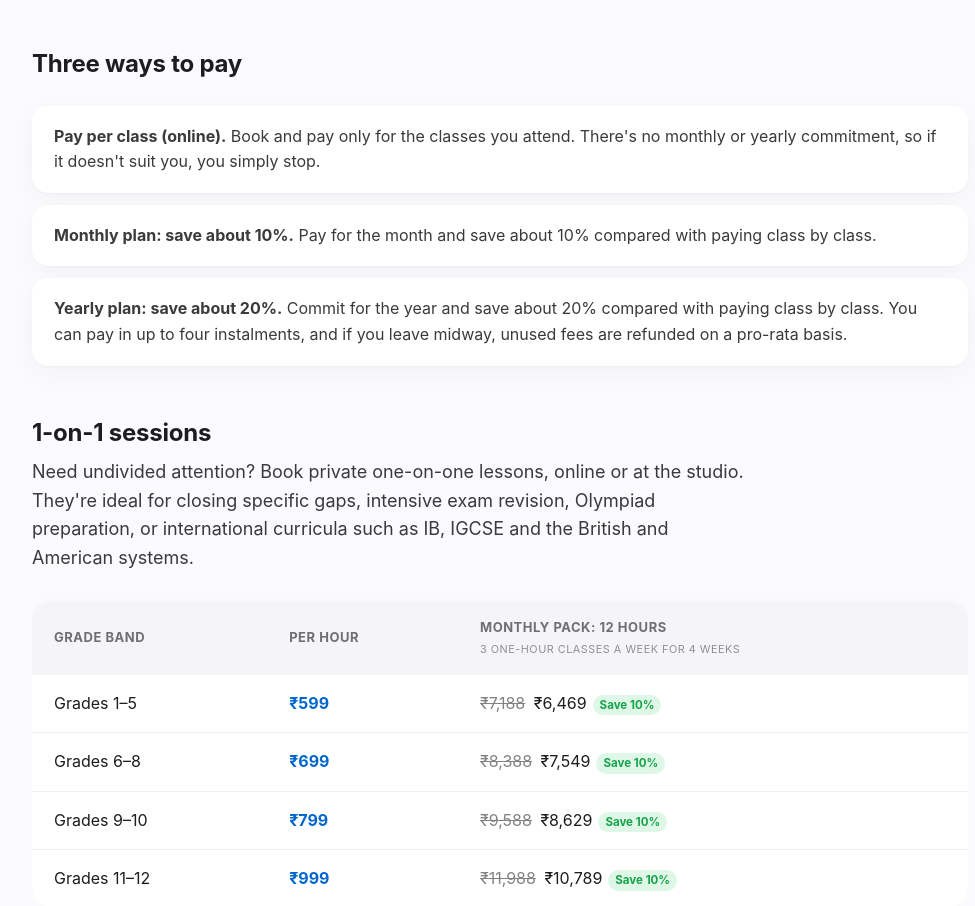
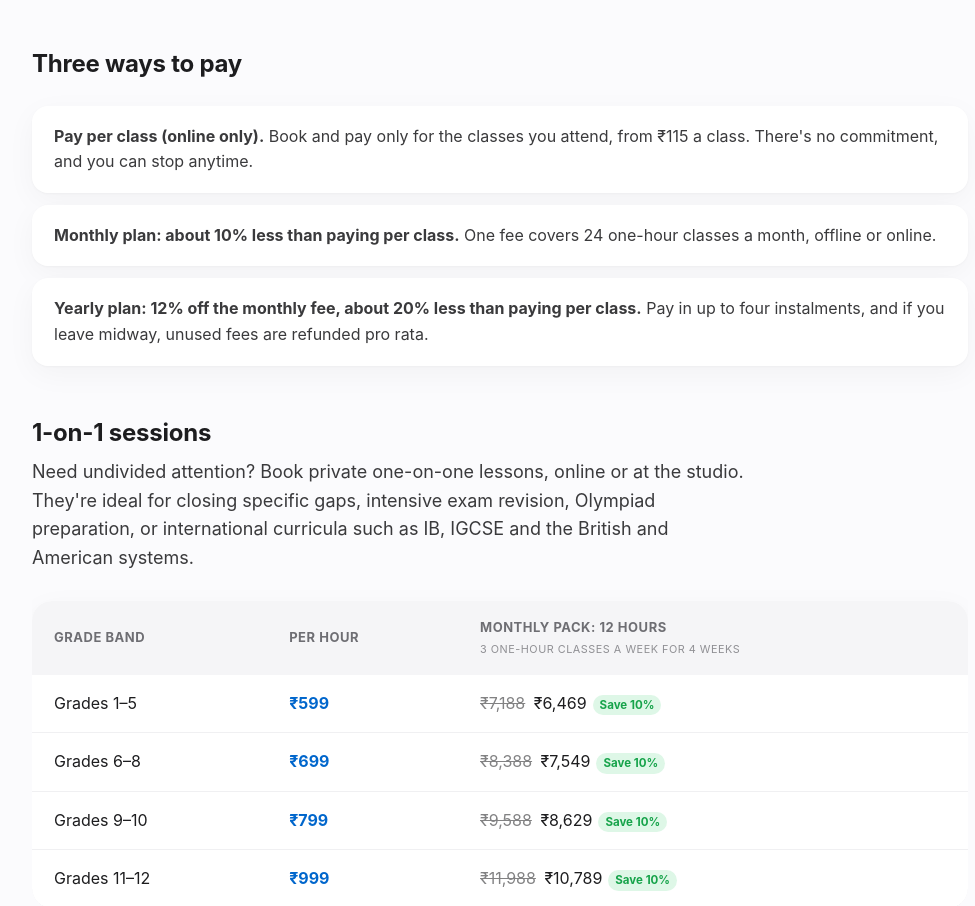
Before and after one commit to ishaantaneja/themathstudio, a plain HTML site: page index.html in a window 1280 px wide. Shown: the part 5310-6216 px from the top of the page, without its empty margins (140-1115 px from the left). Drawn offline with Linux system fonts and the light colour scheme.

Commit message:
Clarify three ways to pay

```diff
--- a/index.html
+++ b/index.html
@@ -556,9 +556,9 @@ footer{text-align:center;color:#86868b;font-size:13px;padding:40px 22px;border-t
   </div>
   <h3 class="sub">Three ways to pay</h3>
   <ul class="ways">
-    <li><strong>Pay per class (online).</strong> Book and pay only for the classes you attend. There&#39;s no monthly or yearly commitment, so if it doesn&#39;t suit you, you simply stop.</li>
-    <li><strong>Monthly plan: save about 10%.</strong> Pay for the month and save about 10% compared with paying class by class.</li>
-    <li><strong>Yearly plan: save about 20%.</strong> Commit for the year and save about 20% compared with paying class by class. You can pay in up to four instalments, and if you leave midway, unused fees are refunded on a pro-rata basis.</li>
+    <li><strong>Pay per class (online only).</strong> Book and pay only for the classes you attend, from ₹115 a class. There&#39;s no commitment, and you can stop anytime.</li>
+    <li><strong>Monthly plan: about 10% less than paying per class.</strong> One fee covers 24 one-hour classes a month, offline or online.</li>
+    <li><strong>Yearly plan: 12% off the monthly fee, about 20% less than paying per class.</strong> Pay in up to four instalments, and if you leave midway, unused fees are refunded pro rata.</li>
   </ul>
   <h3 class="sub">1-on-1 sessions</h3>
   <p>Need undivided attention? Book private one-on-one lessons, online or at the studio. They&#39;re ideal for closing specific gaps, intensive exam revision, Olympiad preparation, or international curricula such as IB, IGCSE and the British and American systems.</p>
```
